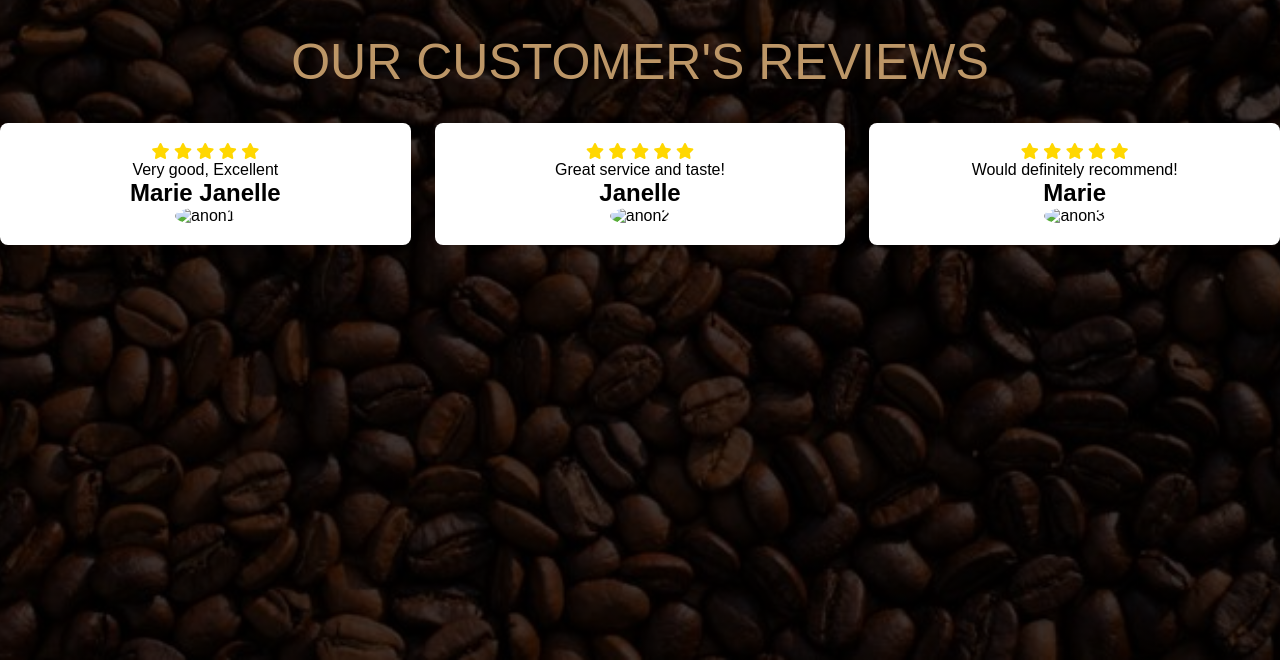
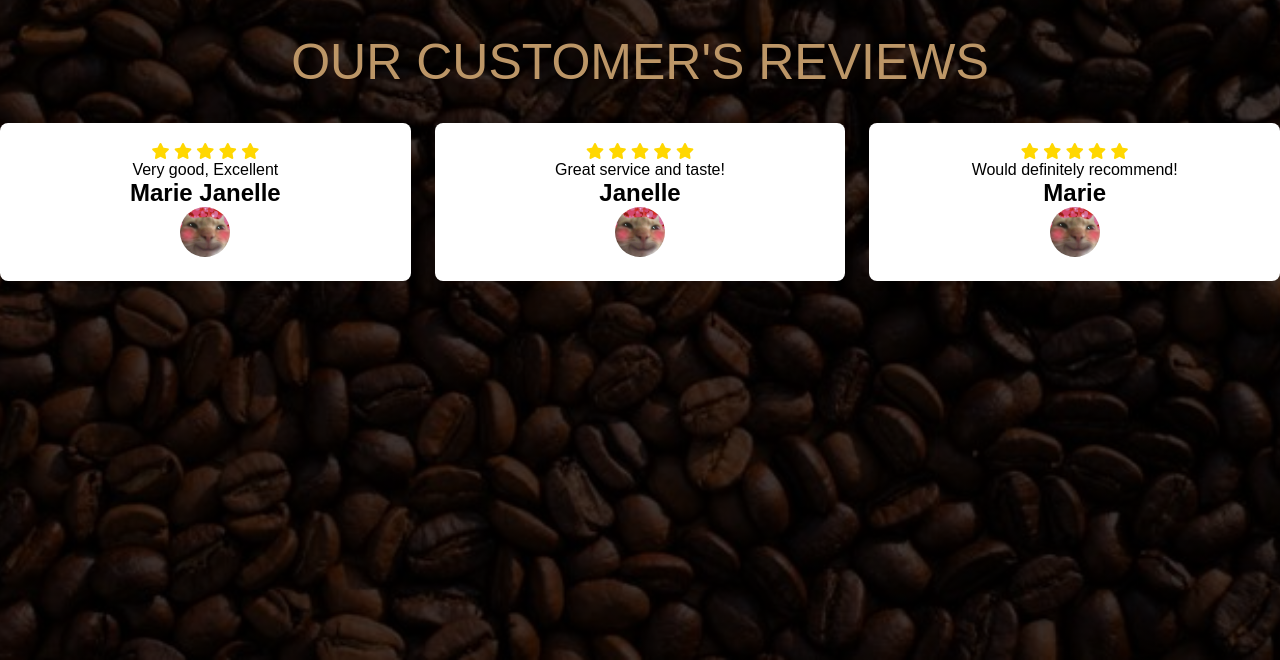
Before and after one commit to Marie-Janelle/MoonLight-Coffee, a plain HTML site: page CUSTOMER REVIEWS.html in a window 1280 px wide. Shown: the part 140-800 px from the top of the page. Drawn offline with Linux system fonts and the light colour scheme.

Commit message:
Update CUSTOMER REVIEWS.html

```diff
--- a/CUSTOMER REVIEWS.html
+++ b/CUSTOMER REVIEWS.html
@@ -41,7 +41,7 @@
                 </div>
                 <p>Very good, Excellent</p>
                 <h2>Marie Janelle</h2>
-                <img src="images/pp.jfif" alt="anon1" />
+                <img src="pp.jfif" alt="anon1" />
             </div>
 
             <div class="box">
@@ -54,7 +54,7 @@
                 </div>
                 <p>Great service and taste!</p>
                 <h2>Janelle</h2>
-                <img src="images/pp.jfif" alt="anon2" />
+                <img src="pp.jfif" alt="anon2" />
             </div>
 
             <div class="box">
@@ -67,7 +67,7 @@
                 </div>
                 <p>Would definitely recommend!</p>
                 <h2>Marie</h2>
-                <img src="images/pp.jfif" alt="anon3" />
+                <img src="pp.jfif" alt="anon3" />
             </div>
         </div>
 
```
